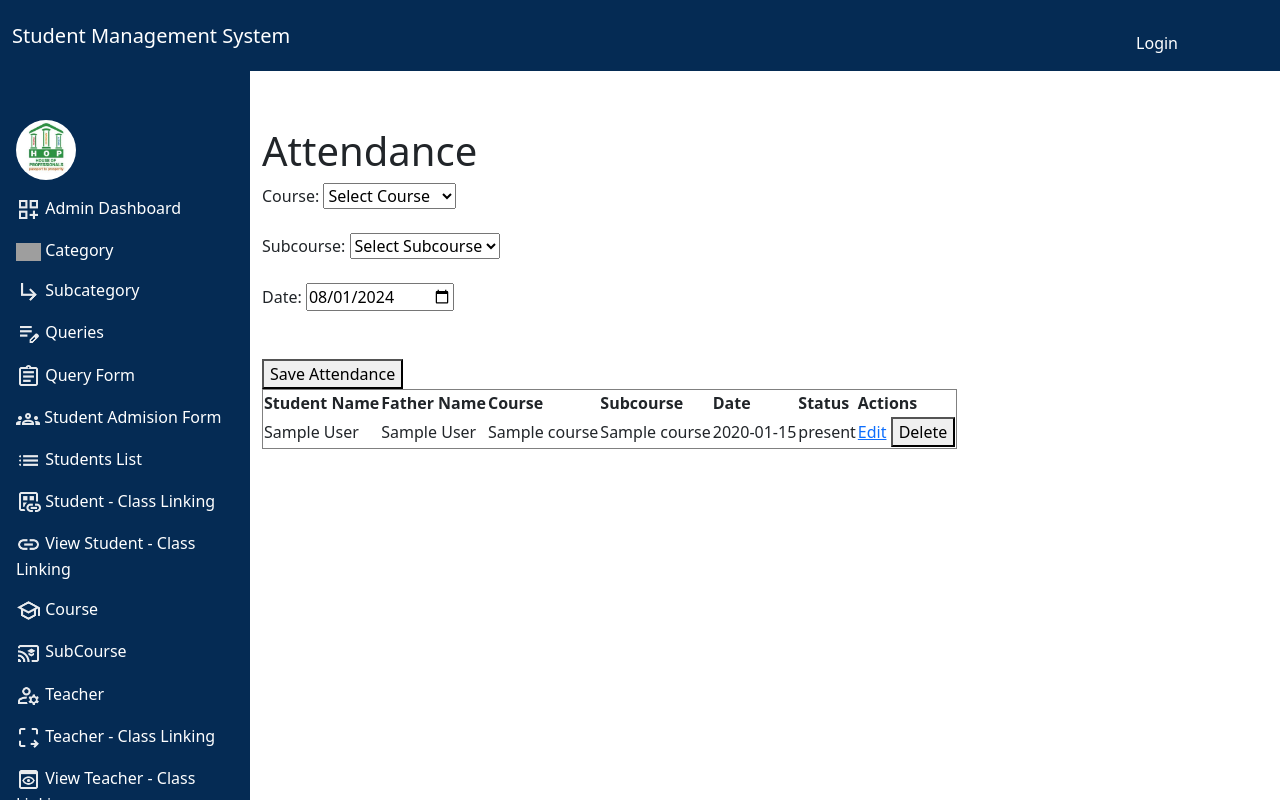
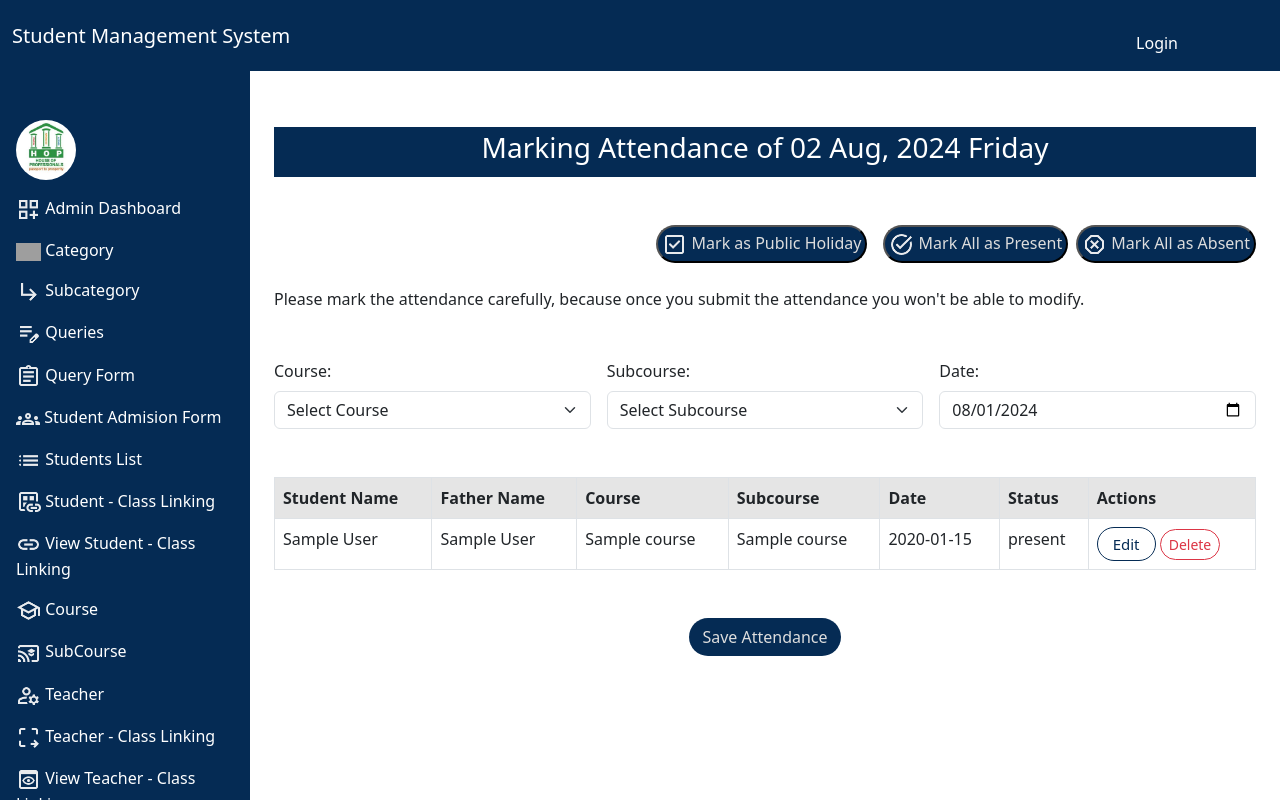
Before and after one commit to HROON157/Student-Management-System, a Flask app: page /student_attendance.html in a window 1280 px wide. Run offline with Flask 3, Linux system fonts and the light colour scheme; tables that the repository leaves empty hold one stand-in row (values such as "Sample post"); parts of the project's set-up code (start-up, migrations or seed data) failed here and were passed over; grey boxes are pictures that could not be loaded.

Commit message:
Update student_attendance.html

```diff
--- a/templates/student_attendance.html
+++ b/templates/student_attendance.html
@@ -5,46 +5,61 @@
 {% block title %}Attendance{% endblock %}
 
 {% block content %}
-<h1>Attendance</h1>
 
+<div class="container-fluid">
+    <div class="bg-blue text-white p-1 mb-5 text-center ">
+        <h3>Marking Attendance of 02 Aug, 2024 Friday</h3>
+    </div>
+    <div class="d-flex justify-content-end mb-4">
+        <button type="button" class="bg-color mx-2 rounded-pill p-1"> <img src="{{ url_for('static', filename='images/checkbox.png') }}" alt="public" width="25px"> Mark as Public Holiday</button>
+        <button type="button" class="bg-color mx-2 rounded-pill p-1 " id="mark-all-present"><img src="{{ url_for('static', filename='images/presAll.png') }}" alt="Present" width="25px"> Mark All as Present</button>
+        <button type="button" class="bg-color rounded-pill p-1" id="mark-all-absent"> <img src="{{ url_for('static', filename='images/absent.png') }}" alt="Absent" width="25px"> Mark All as Absent</button>
+    </div>
+    <div class="customFont mb-5">Please mark the attendance carefully, because once you submit the attendance you won't be able to modify.</div>
    <form id="attendance-form" method="POST" action="{{ url_for('attendance') }}">
-    <label for="course_id">Course:</label>
-    <select id="course_id" name="course_id" required>
+    <div class="row g-3">
+        <div class="col-md-4">
+          <label for="course_id" class="form-label">Course:</label>
+          <select id="course_id" name="course_id" class="form-select" required>
             <option value="">Select Course</option>
             {% for course in courses %}
             <option value="{{ course.id }}">{{ course.name }}</option>
             {% endfor %}
-    </select><br><br>
+          </select>
+        </div>
 
-    <label for="subcourse_id">Subcourse:</label>
-    <select id="subcourse_id" name="subcourse_id" required>
+        <div class="col-md-4">
+          <label for="subcourse_id" class="form-label">Subcourse:</label>
+          <select id="subcourse_id" name="subcourse_id" class="form-select" required>
             <option value="">Select Subcourse</option>
-    </select><br><br>
+          </select>
+        </div>
 
-    <label for="attendance_date">Date:</label>
-    <input type="date" id="attendance_date" name="attendance_date" value="{{ today }}" required><br><br>
+        <div class="col-md-4">
+          <label for="attendance_date" class="form-label">Date:</label>
+          <input type="date" id="attendance_date" name="attendance_date" class="form-control" value="{{ today }}" required>
+        </div>
+      </div>
 
-    <table border="1" id="students-table" style="display:none;">
+      <table class="table table-bordered mt-5" id="students-table" style="display:none;">
         <thead>
             <tr>
-                <th>Student Name</th>
-                <th>Father Name</th>
+                <th>NAME</th>
+                <th>FATHER NAME</th>
                 <th>CNIC</th>
-                <th>Mobile Number</th>
-                <th>Attendance <input type="checkbox" id="select-all"> Select All</th>
+                <th>MOBILE NUMBER</th>
+                <th>ATTENDANCE STATUS</th>
             </tr>
         </thead>
         <tbody id="students-tbody">
             <!-- Student rows will be appended here by JavaScript -->
         </tbody>
-    </table><br>
-
-    <button type="submit">Save Attendance</button>
+    </table>
 </form>
 
-<table border="1">
+<table class="table table-bordered mt-5">
     <thead>
-        <tr>
+        <tr class="table-active">
             <th>Student Name</th>
             <th>Father Name</th>
             <th>Course</th>
@@ -64,15 +79,20 @@
             <td>{{ record.date.strftime('%Y-%m-%d') }}</td>
             <td>{{ record.status }}</td>
             <td>
-                <a href="{{ url_for('edit_attendance', attendance_id=record.id) }}">Edit</a>
+                <a href="{{ url_for('edit_attendance', attendance_id=record.id) }}" class="btn btn-outline-dark-blue rounded-pill btn-sm mr-2">Edit</a>
                 <form action="{{ url_for('delete_attendance', attendance_id=record.id) }}" method="post" style="display:inline;">
-                    <button type="submit">Delete</button>
+                    <button type="submit" class="btn btn-outline-danger btn-sm">Delete</button>
                 </form>
             </td>
         </tr>
         {% endfor %}
     </tbody>
+
 </table>
+<div class="d-flex justify-content-center mt-5">
+    <button type="submit" class="btn bg-color rounded-pill hover-border-black">Save Attendance</button>
+  </div>
+</div>
 
 <script>
     document.getElementById('course_id').addEventListener('change', function() {
```
Lines whose indentation alone changed are shown as unchanged.
